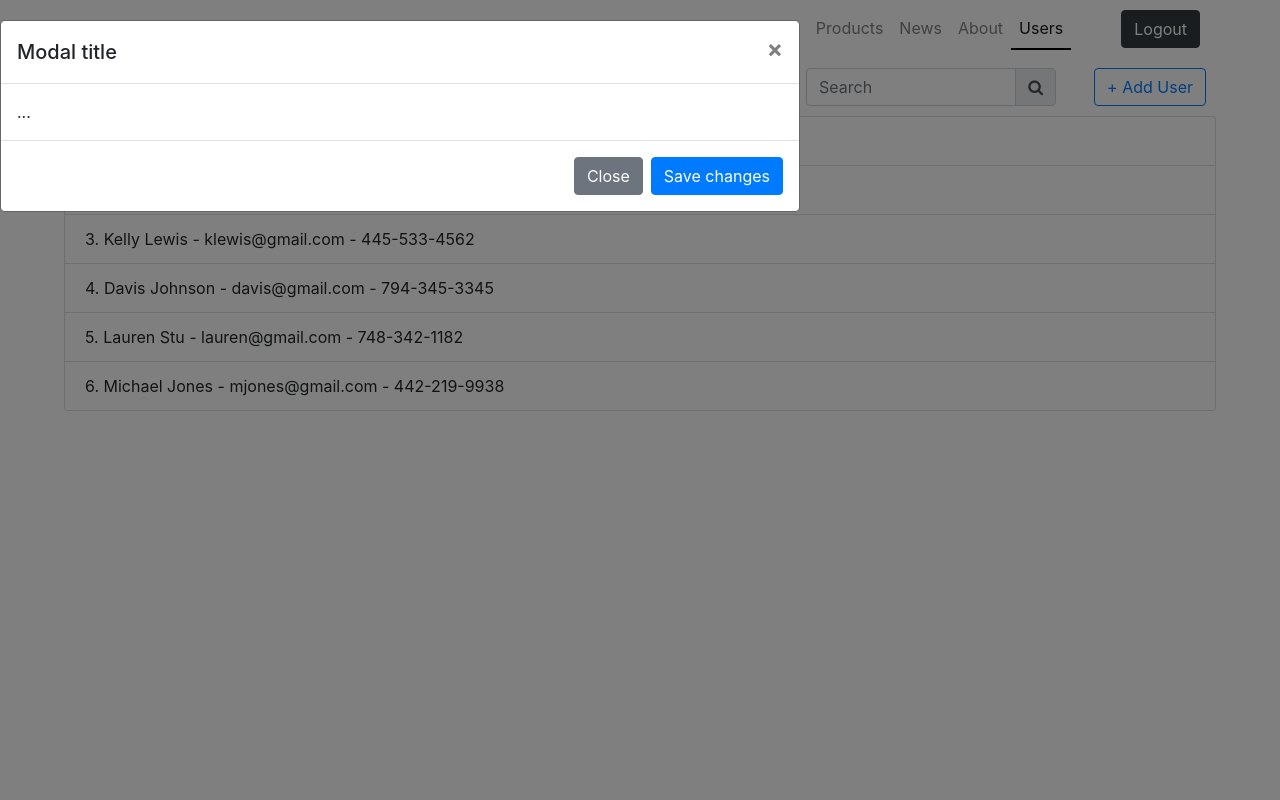
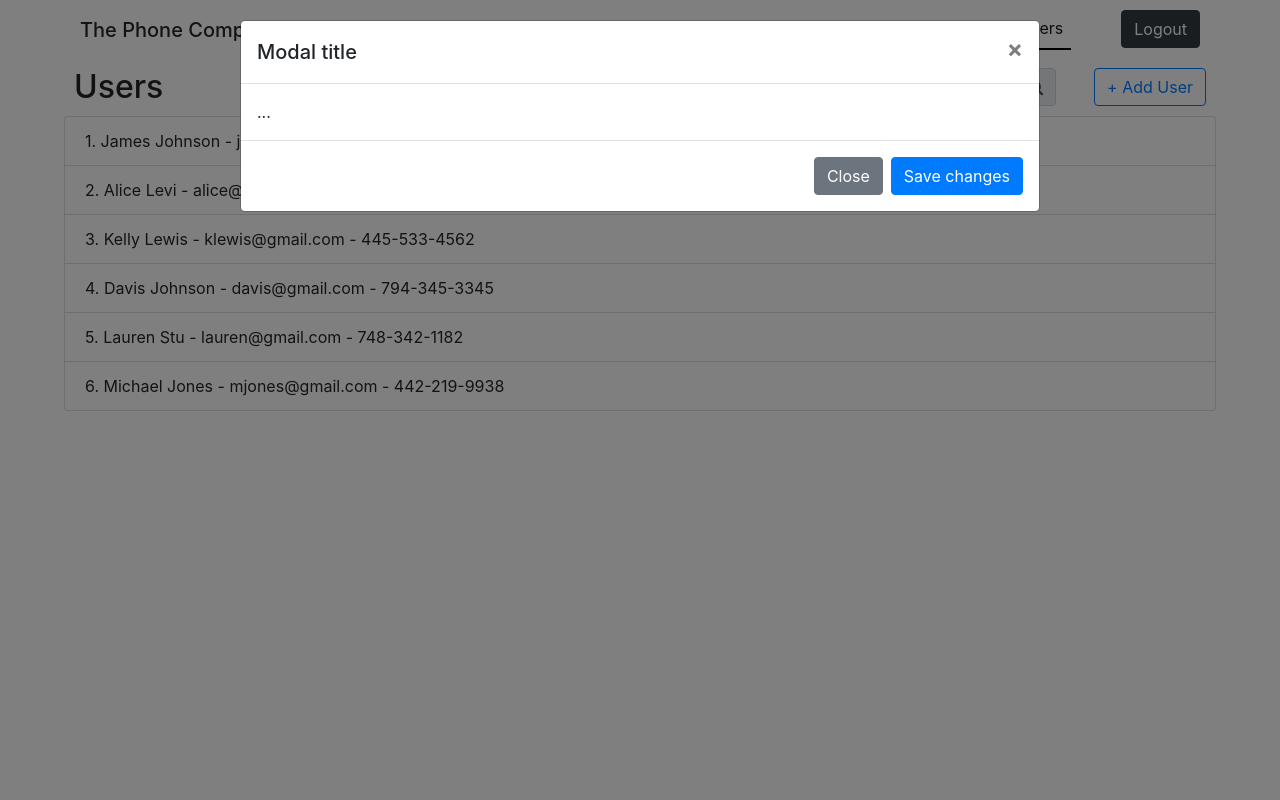
Before and after one commit to SukhvirS/cmpe272-website, a PHP site: page /users.php in a window 1280 px wide, after a click on "+ Add User". Run offline with PHP 8.4, Linux system fonts and the light colour scheme; the visitor is signed in with stand-in values (Sample User, id 1); some libraries are stand-ins or nearby versions.

Commit message:
fixed modal styling

```diff
--- a/users.php
+++ b/users.php
@@ -82,6 +82,7 @@ if(!isset($_SESSION["loggedin"]) || $_SESSION["loggedin"] !== true){
 
           ?>
       </nav>
+
       <div style="margin: 10px 10px 0 10px">
         <h2 style="float: left; margin: 0">Users</h2>
         <div style="float: right">
@@ -101,7 +102,7 @@ if(!isset($_SESSION["loggedin"]) || $_SESSION["loggedin"] !== true){
               <button style="float: right" class="btn btn-outline-primary" data-toggle="modal" data-target="#addUserModal">+ Add User</button>
 
               <!-- Add user modal -->
-              <div class="modal fade modal-lg" id="addUserModal" tabindex="-1" role="dialog" aria-labelledby="exampleModalLabel" aria-hidden="true">
+              <div class="modal fade" id="addUserModal" tabindex="-1" role="dialog" aria-labelledby="exampleModalLabel" aria-hidden="true">
                 <div class="modal-dialog modal-lg" style="margin: 20px auto" role="document">
                   <div class="modal-content">
                     <div class="modal-header">
```
